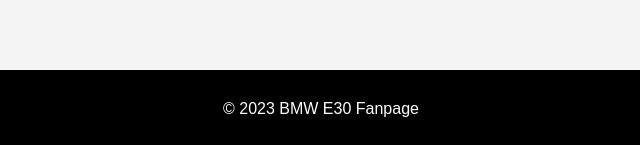
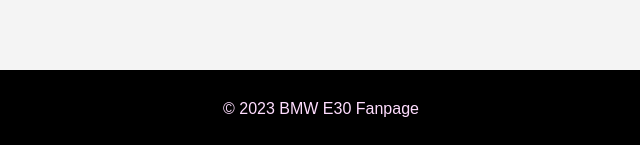
Before and after one commit to alina135jana/BMW, a plain HTML site: page index.html in a window 1280 px wide. Shown: the part 652-797 px from the top of the page, 319-959 px from the left. Drawn offline with Linux system fonts and the light colour scheme.

Commit message:
Update index.html

```diff
--- a/index.html
+++ b/index.html
@@ -24,7 +24,7 @@
         }
         footer {
             background: #000;
-            color: #fff;
+            color: #fdf;
             text-align: center;
             padding: 10px 0;
             position: fixed;
```
